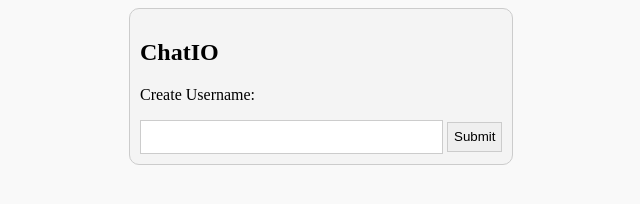
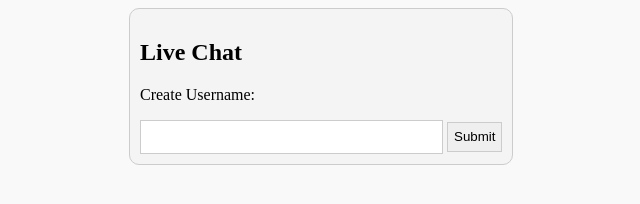
Before and after one commit to bradparksw/Chatbox, a website: page index.html in a window 1280 px wide. Shown: the full height of the page, 181-821 px from the left. Drawn offline with nearby package versions, Linux system fonts and the light colour scheme; no server answers.

Commit message:
Edited display texts

```diff
--- a/index.html
+++ b/index.html
@@ -1,7 +1,7 @@
 <!DOCTYPE html>
 <html>
 <head>
-    <title>ChatIO</title>
+    <title>Live Chat</title>
     <style>
         body{
             background:#f9f9f9;
@@ -58,7 +58,7 @@
 <body>
     <div id="container">
         <div id="namesWrapper">
-            <h2>ChatIO</h2>
+            <h2>Live Chat</h2>
             <p>Create Username:</p>
             <div id= "error"></div>
             <form id = "usernameForm">
@@ -68,7 +68,7 @@
         </div>
 
         <div id="mainWrapper">
-            <h2>ChatIO</h2>
+            <h2>Live Chat</h2>
             <div id="chatWrapper">
                 <div id="chatWindow"></div>
                 <form id = "messageForm">
@@ -103,7 +103,7 @@
                         $('#namesWrapper').hide();
                         $('#mainWrapper').show();
                     } else {
-                        $error.html('Username is taken. Choose another');
+                        $error.html('Username is already taken. Please choose another name.');
                     }
                 });
             });
--- a/package.json
+++ b/package.json
@@ -13,8 +13,9 @@
   "author": "Sang Won Park",
   "license": "ISC",
   "dependencies": {
-    "socket.io": "*",
-    "express": "*"
+    "express": "*",
+    "gh-pages": "^2.0.1",
+    "socket.io": "*"
   },
   "bugs": {
     "url": "https://github.com/bradparksw/Chatbox/issues"
```
Also changed, not shown: 1 other file.
